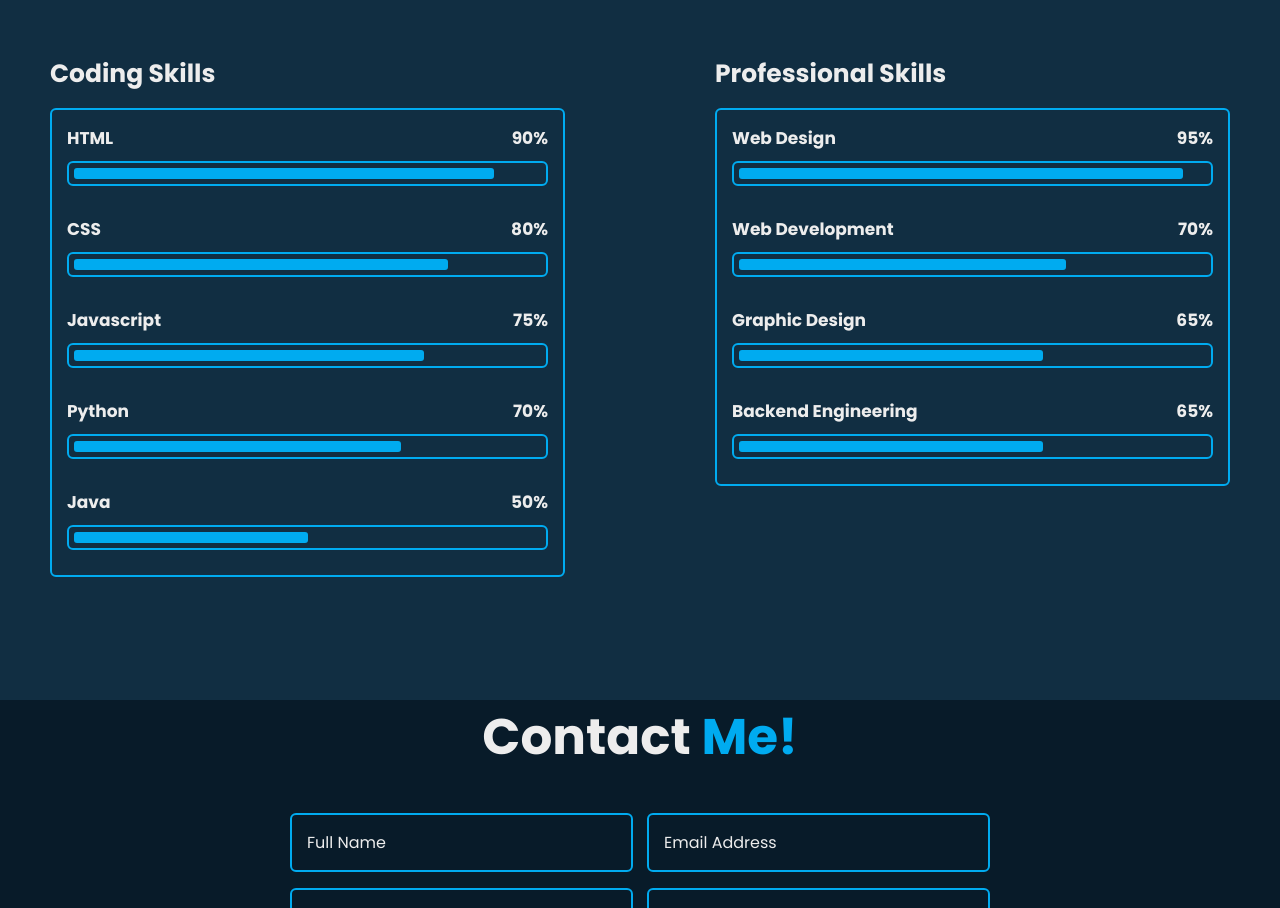
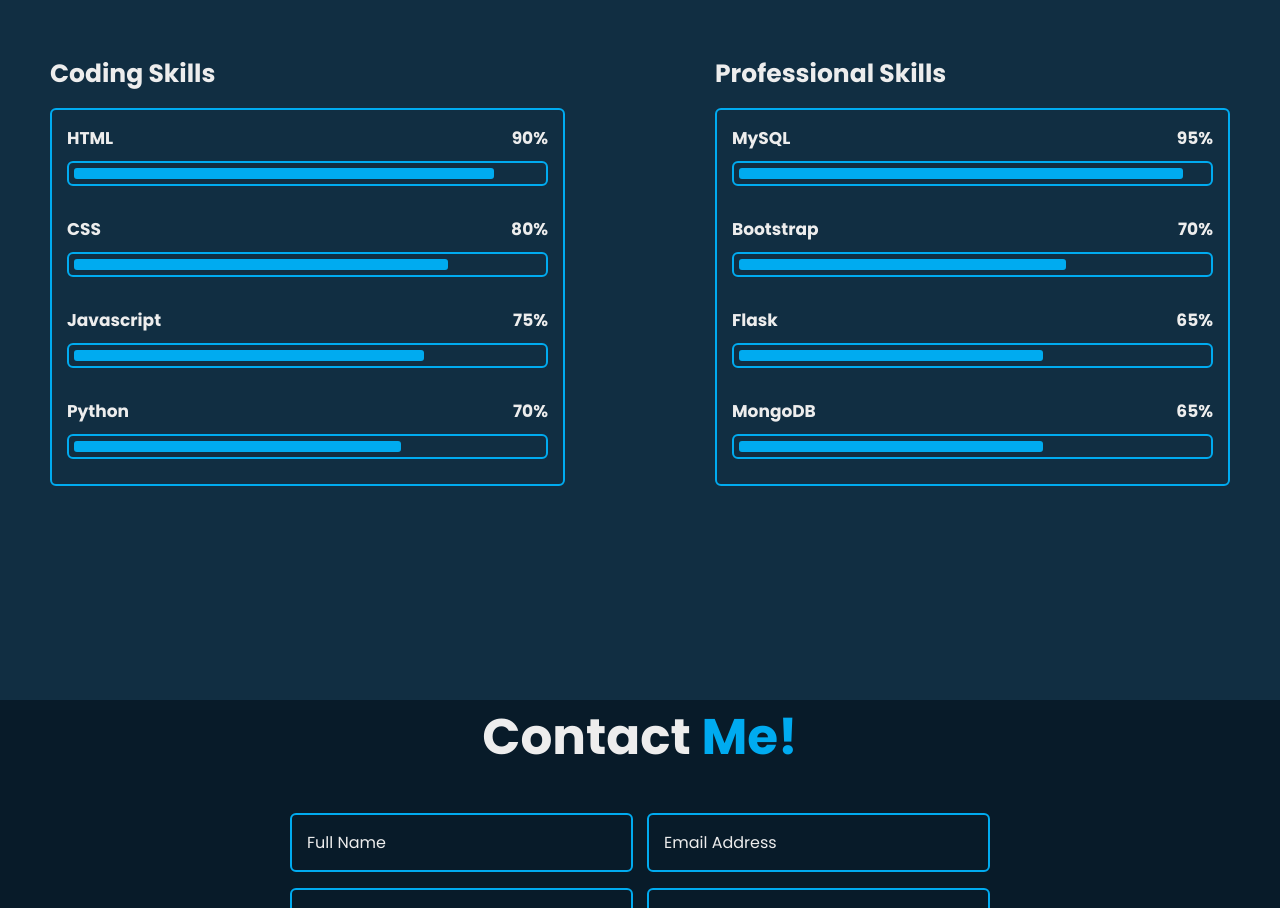
Before and after one commit to MikeMagee80/Portfolio-Website, a plain HTML site: page index.html in a window 1280 px wide. Shown: the part 2500-3408 px from the top of the page. Drawn offline with nearby package versions, Linux system fonts and the light colour scheme.

Commit message:
Update index.html

```diff
--- a/index.html
+++ b/index.html
@@ -168,10 +168,10 @@
                             <div class="bar"><span></span></div>
                         </div>
 
-                        <div class="progress">
+                        <!-- <div class="progress">
                             <h3>Java <span>50%</span></h3>
                             <div class="bar"><span></span></div>
-                        </div>
+                        </div> -->
                     </div>
                 </div>
             </div>
@@ -182,22 +182,22 @@
                 <div class="skills-box">
                     <div class="skills-content">
                         <div class="progress">
-                            <h3>Web Design <span>95%</span></h3>
+                            <h3>MySQL <span>95%</span></h3>
                             <div class="bar"><span></span></div>
                         </div>
 
                         <div class="progress">
-                            <h3>Web Development <span>70%</span></h3>
+                            <h3>Bootstrap <span>70%</span></h3>
                             <div class="bar"><span></span></div>
                         </div>
 
                         <div class="progress">
-                            <h3>Graphic Design <span>65%</span></h3>
+                            <h3>Flask <span>65%</span></h3>
                             <div class="bar"><span></span></div>
                         </div>
 
                         <div class="progress">
-                            <h3>Backend Engineering <span>65%</span></h3>
+                            <h3>MongoDB <span>65%</span></h3>
                             <div class="bar"><span></span></div>
                         </div>
                     </div>
```
